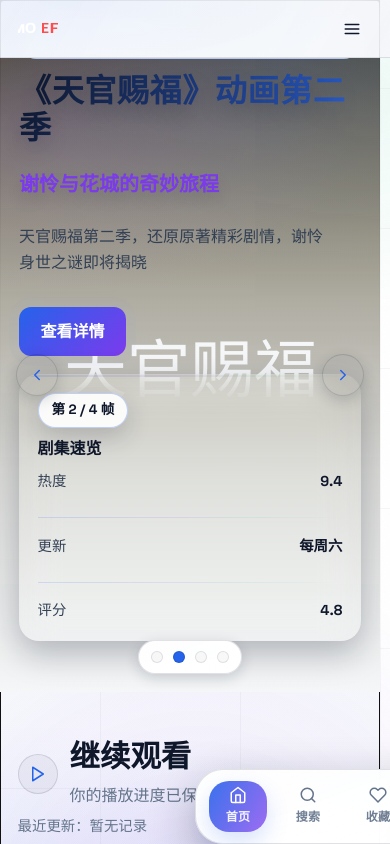
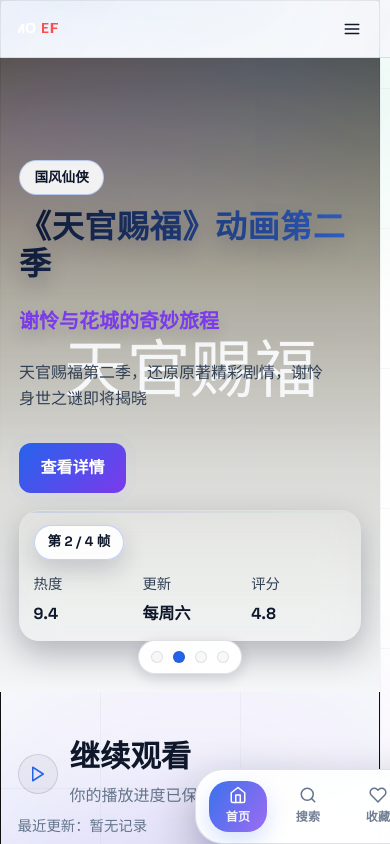
Before and after one commit to TUR1412/Guoman, a React (Vite) app: page /#/ in a window 390 px wide. Shown: the top 844 px of the page. Built offline with nearby package versions, Linux system fonts and the light colour scheme; a web font is replaced by a local one.

Commit message:
fix(ui): improve banner mobile layout

```diff
--- a/src/components/Banner.jsx
+++ b/src/components/Banner.jsx
@@ -160,10 +160,18 @@ const NavButton = styled(IconButton).attrs({
 
 const PrevButton = styled(NavButton)`
   left: 16px;
+
+  @media (max-width: 576px) {
+    display: none;
+  }
 `;
 
 const NextButton = styled(NavButton)`
   right: 16px;
+
+  @media (max-width: 576px) {
+    display: none;
+  }
 `;
 
 const PaginationRow = styled.div`
@@ -284,6 +292,11 @@ const BannerMetaCard = styled(motion.div).attrs({
   @media (max-width: 992px) {
     grid-column: 1 / -1;
   }
+
+  @media (max-width: 576px) {
+    padding: var(--spacing-md);
+    gap: var(--spacing-md);
+  }
 `;
 
 const BannerMetaBadge = styled.div`
@@ -304,11 +317,29 @@ const BannerMetaBadge = styled.div`
 const BannerMetaTitle = styled.div`
   font-weight: 700;
   color: var(--text-primary);
+
+  @media (max-width: 576px) {
+    display: none;
+  }
 `;
 
 const BannerMetaList = styled.div.attrs({ 'data-divider': 'list', role: 'list' })`
   display: grid;
   gap: var(--spacing-xs-wide);
+
+  @media (max-width: 576px) {
+    grid-template-columns: repeat(3, minmax(0, 1fr));
+    gap: var(--spacing-md);
+
+    > * + * {
+      margin-top: 0;
+      padding-top: 0;
+    }
+
+    > * + *::before {
+      content: none;
+    }
+  }
 `;
 
 const BannerMetaItem = styled.div.attrs({ role: 'listitem' })`
@@ -316,6 +347,16 @@ const BannerMetaItem = styled.div.attrs({ role: 'listitem' })`
   justify-content: space-between;
   font-size: var(--text-sm);
   color: var(--text-secondary);
+
+  @media (max-width: 576px) {
+    flex-direction: column;
+    align-items: flex-start;
+    gap: var(--spacing-xs);
+
+    strong {
+      font-size: var(--text-base);
+    }
+  }
 
   strong {
     color: var(--text-primary);
@@ -325,6 +366,9 @@ const BannerMetaItem = styled.div.attrs({ role: 'listitem' })`
 const BannerTag = styled(motion.span)`
   display: inline-flex;
   align-items: center;
+  justify-self: start;
+  width: fit-content;
+  max-width: 100%;
   padding: var(--spacing-xs-plus) var(--spacing-md-tight);
   border-radius: var(--border-radius-pill);
   background: var(--stamp-bg);
```
